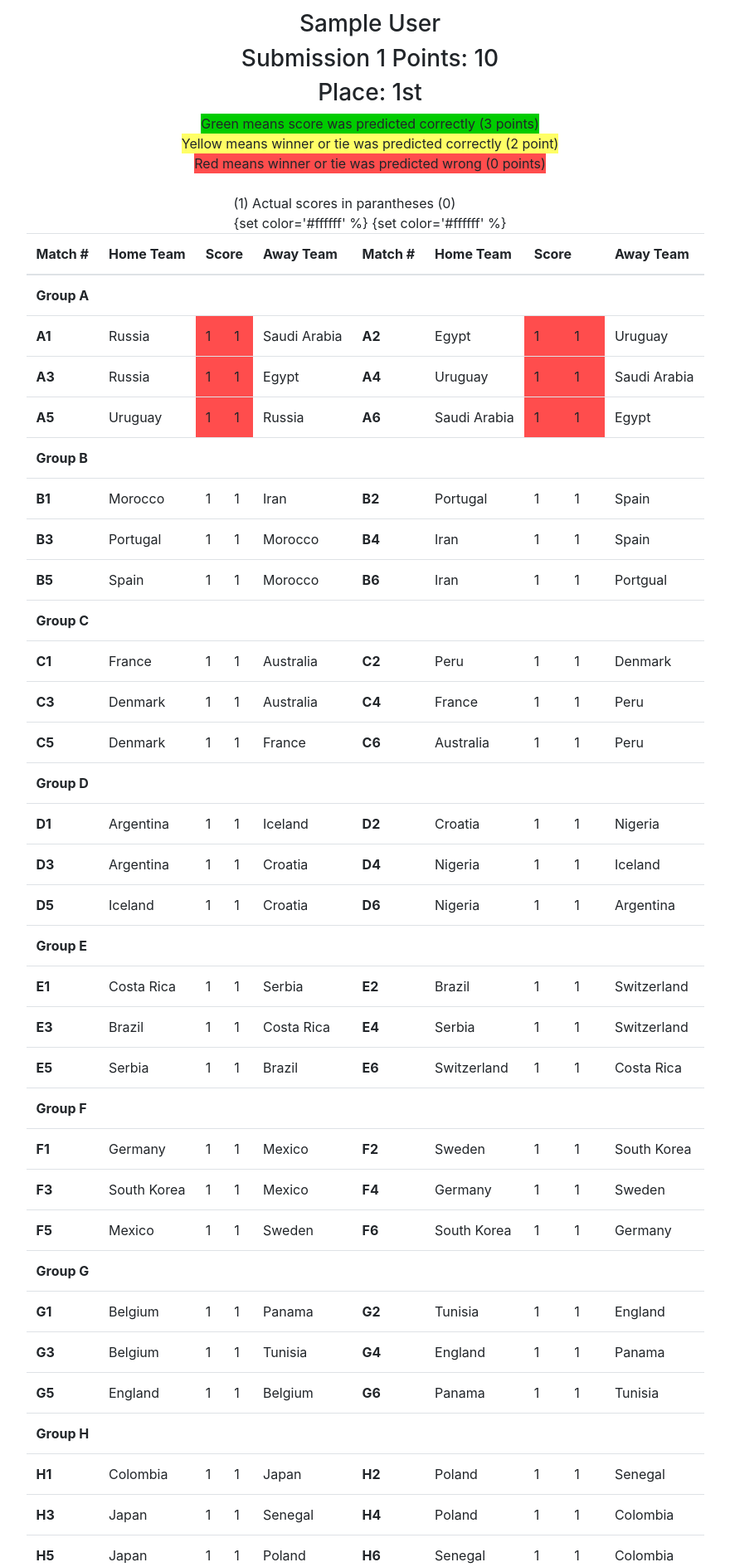
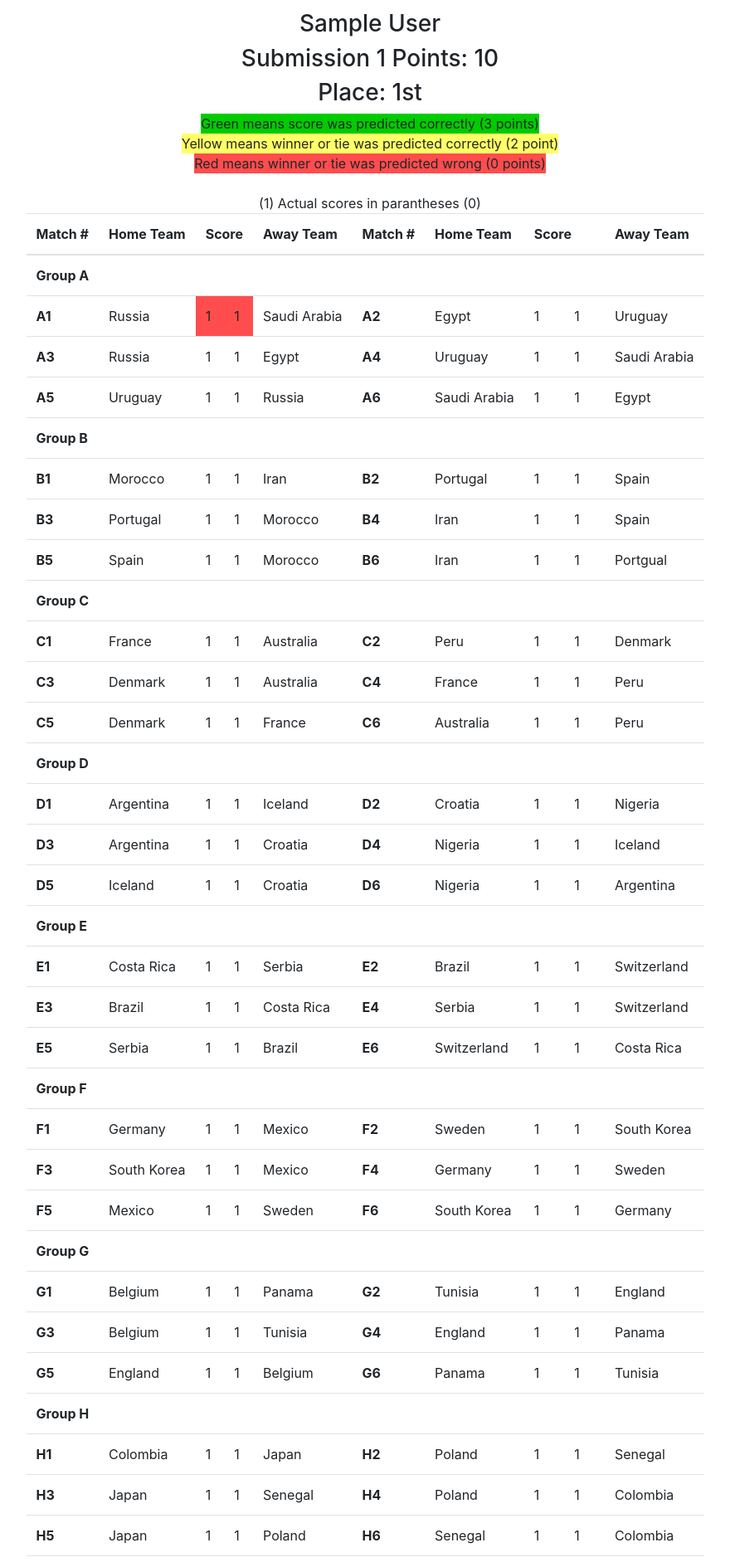
Before and after one commit to itorras13/wc2018, a Flask app: page /show/1 in a window 1280 px wide. Shown: the part 58-1947 px from the top of the page at 83% size, without its empty margins (194-1074 px from the left). Run offline with Flask 2, Linux system fonts and the light colour scheme; tables that the repository leaves empty hold one stand-in row (values such as "Sample post"); some libraries are stand-ins or nearby versions.

Commit message:
Update show.html
White

```diff
--- a/templates/show.html
+++ b/templates/show.html
@@ -110,14 +110,14 @@
                 <tr>
                     <th>A1</th>
                     <td>Russia</td>
-                    {set color='#ffffff' %} {% if sub.a1h==5 and sub.a1a==0 %} {% set color='#00cc00' %} {% elif sub.a1h>sub.a1a %} {% set
+                    {% if sub.a1h==5 and sub.a1a==0 %} {% set color='#00cc00' %} {% elif sub.a1h>sub.a1a %} {% set
                     color='#ffff66' %} {% else %} {% set color='#ff4d4d' %} {% endif %}
                     <td bgcolor={{color}}>{{ sub.a1h }}</td>
                     <td bgcolor={{color}}>{{ sub.a1a }}</td>
                     <td>Saudi Arabia</td>
                     <th>A2</th>
                     <td>Egypt</td>
-                     {set color='#ffffff' %}
+                     {% set color='#ffffff' %}
                     {#% if sub.a2h==0 and sub.a2a==1 %} {% set color='#00cc00' %} {% elif sub.a2h
                     < sub.a2a %} {% set color='#ffff66' %} {% else %} {% set color='#ff4d4d' %} {% endif %#} <td bgcolor={{color}}>{{ sub.a2h }}</td>
                         <td bgcolor={{color}}>{{ sub.a2a }}</td>
```
